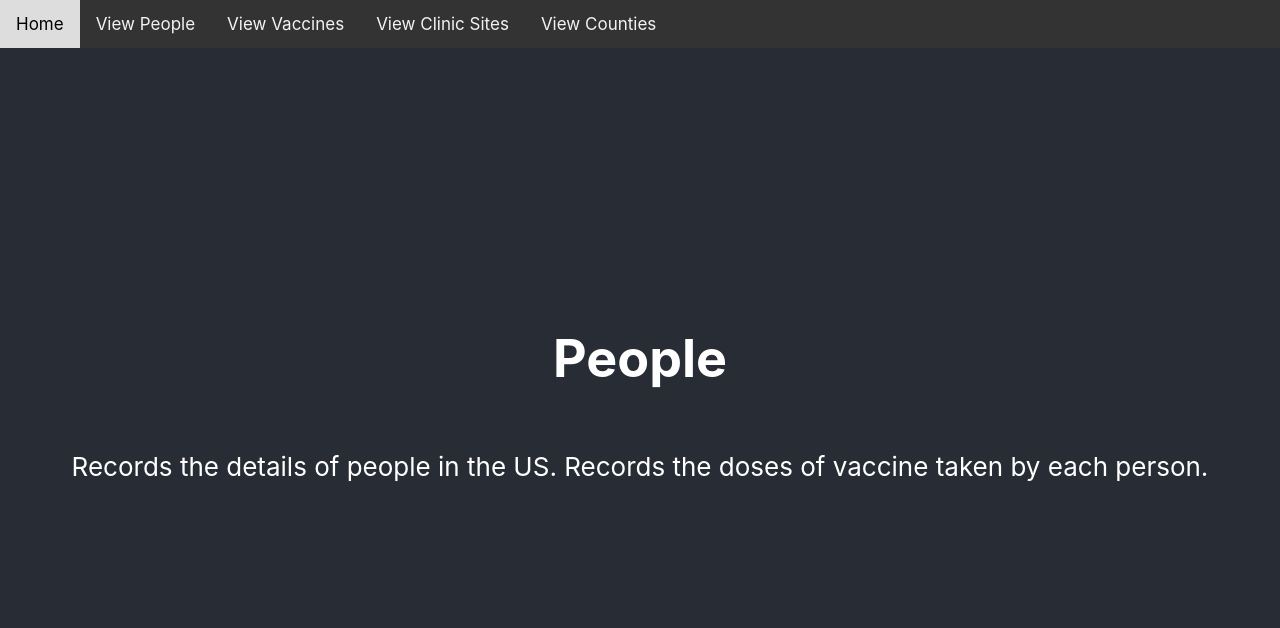
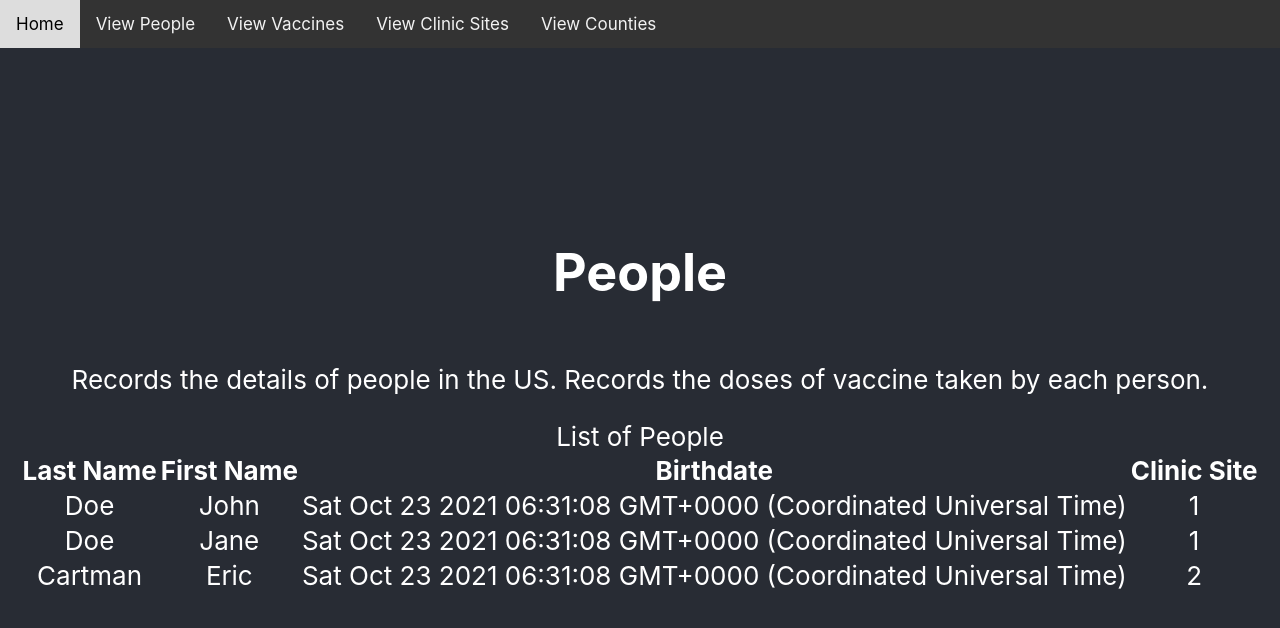
Before and after one commit to fusakoo/vaccine_database, a React (Create React App) app: page /people in a window 1280 px wide. Shown: the top 628 px of the page. Built offline with nearby package versions, Linux system fonts and the light colour scheme.

Commit message:
Getting the basic table working

```diff
--- a/src/App.js
+++ b/src/App.js
@@ -1,4 +1,5 @@
 import './css/App.css';
+import people from './data/people'
 import { BrowserRouter as Router, Route } from 'react-router-dom';
 import HomePage from './pages/HomePage';
 import PeoplePage from './pages/PeoplePage';
@@ -15,7 +16,7 @@ function App() {
               <HomePage />
             </Route>
             <Route path="/people">
-              <PeoplePage />
+              <PeoplePage people={people}></PeoplePage>
             </Route>
             <Route path="/vaccines">
               <VaccinesPage />
--- /dev/null
+++ b/src/components/PeopleTable.js
@@ -0,0 +1,23 @@
+import React from 'react';
+import Person from './../components/Person'
+
+function PeopleTable({ people }) {
+  return (
+      <table className="list-container">
+          <caption>List of People</caption>
+          <thead>
+            <tr>
+              <th>Last Name</th>
+              <th>First Name</th>
+              <th>Birthdate</th>
+              <th>Clinic Site</th>
+            </tr>
+          </thead>
+          <tbody>
+            {people.map((person, i) => <Person person={person} key={i}/>)}
+          </tbody>
+      </table>
+  );
+}
+
+export default PeopleTable;
--- /dev/null
+++ b/src/components/Person.js
@@ -0,0 +1,14 @@
+import React from 'react';
+
+function Person({ person }) {
+  return (
+      <tr className="list-item">
+          <td>{person.last_name}</td>
+          <td>{person.first_name}</td>
+          <td>{person.birth_date}</td>
+          <td>{person.site_id}</td>
+      </tr>
+  );
+}
+
+export default Person;
--- /dev/null
+++ b/src/data/people.js
@@ -0,0 +1,8 @@
+// The id of people will be unique
+const people = [
+  { id: 1, last_name: 'Doe', first_name: 'John', birth_date: Date('1990-10-24'), site_id: 1 },
+  { id: 2, last_name: 'Doe', first_name: 'Jane', birth_date: Date('1991-11-11'), site_id: 1 },
+  { id: 3, last_name: 'Cartman', first_name: 'Eric', birth_date: Date('1997-07-01'), site_id: 2 }
+];
+
+export default people;
--- a/src/pages/PeoplePage.js
+++ b/src/pages/PeoplePage.js
@@ -1,7 +1,8 @@
 import React from 'react';
 import Navigation from './../components/Navigation'
+import PeopleTable from './../components/PeopleTable'
 
-function PeoplePage() {
+function PeoplePage({ people }) {
     return (
         <>
             <Navigation/>
@@ -10,6 +11,7 @@ function PeoplePage() {
                 Records the details of people in the US.
                 Records the doses of vaccine taken by each person.
 		    </p>
+            <PeopleTable people={people}></PeopleTable>
         </>
     );
 }
```
